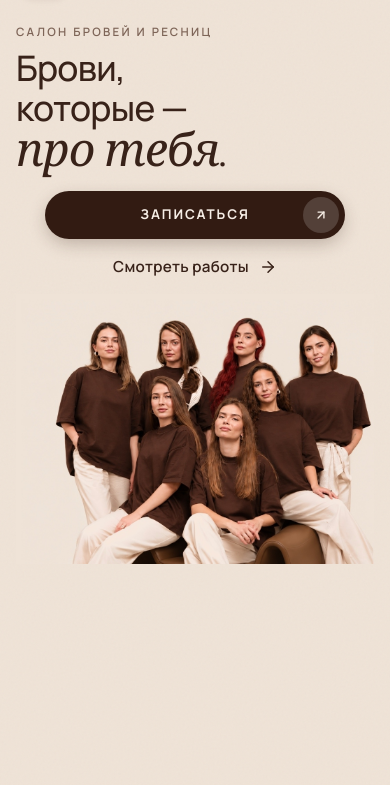
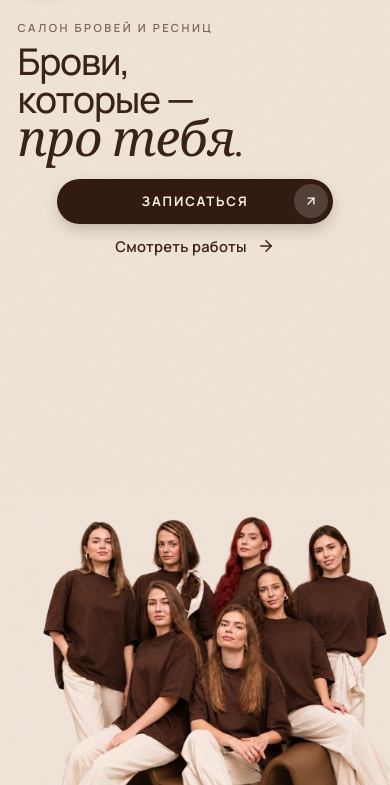
Before and after one commit to movsisiannartem-hash/Brezhnev, a plain HTML site: page index.html in a window 390 px wide. Shown: the part 59-844 px from the top of the page. Drawn offline with nearby package versions, Linux system fonts and the light colour scheme.

Commit message:
style(mobile): refine editorial proportions, headline density, and ground team photo

```diff
--- a/styles.css
+++ b/styles.css
@@ -1141,20 +1141,24 @@ input:focus-visible {
     height: auto;
     min-height: 100vh;
     min-height: 100dvh;
-    align-items: flex-start;
-    padding-top: 74px;
-    padding-bottom: 1.5rem;
+    display: flex;
+    flex-direction: column;
+    justify-content: space-between;
+    padding-top: 70px;
+    padding-bottom: 0;
     overflow-x: hidden;
   }
 
   .hero-layout-wrapper {
+    display: flex;
     flex-direction: column;
-    align-items: flex-start;
-    justify-content: flex-start;
-    padding-left: clamp(1rem, 4vw, 1.5rem);
-    padding-right: clamp(1rem, 4vw, 1.5rem);
-    height: auto;
+    justify-content: space-between;
+    align-items: stretch;
+    flex: 1 1 auto;
     width: 100%;
+    height: 100%;
+    padding-left: clamp(1.1rem, 4.5vw, 1.5rem);
+    padding-right: clamp(1.1rem, 4.5vw, 1.5rem);
     box-sizing: border-box;
   }
 
@@ -1165,31 +1169,38 @@ input:focus-visible {
     margin-bottom: 0;
     padding-top: 0.25rem;
     padding-bottom: 0;
+    flex: 0 0 auto;
   }
 
   .hero-overline-wrapper {
-    margin-bottom: 0.55rem;
+    margin-bottom: 0.45rem;
   }
 
   .hero-overline-text {
-    font-size: 0.72rem;
-    letter-spacing: 0.2em;
+    font-size: 0.7rem;
+    letter-spacing: 0.22em;
   }
 
   .hero-headline {
-    margin-bottom: 1.1rem;
+    margin-bottom: 0.95rem;
   }
 
   .headline-manrope {
-    font-size: clamp(2.2rem, 8.8vw, 3.0rem);
-    line-height: 1.04;
+    font-size: clamp(2.3rem, 9.2vw, 3.1rem);
+    line-height: 0.96;
+    letter-spacing: -0.03em;
     white-space: normal;
   }
 
+  .headline-line-2 {
+    margin-top: 2px;
+  }
+
   .headline-cormorant {
-    font-size: clamp(2.9rem, 11vw, 4.0rem);
-    line-height: 0.95;
-    margin-top: 2px;
+    font-size: clamp(3.1rem, 12vw, 4.2rem);
+    line-height: 0.92;
+    letter-spacing: -0.02em;
+    margin-top: 1px;
     white-space: normal;
   }
 
@@ -1204,7 +1215,7 @@ input:focus-visible {
     flex-direction: column;
     align-items: center;
     justify-content: center;
-    gap: 0.65rem;
+    gap: 0.5rem;
     width: 100%;
     max-width: 100%;
     margin-top: 0;
@@ -1213,22 +1224,22 @@ input:focus-visible {
 
   .btn-primary-pill {
     position: relative;
-    width: min(84%, 310px);
-    min-height: 48px;
+    width: min(78%, 280px);
+    min-height: 45px;
     margin: 0 auto;
-    padding: 12px 44px;
+    padding: 10px 42px;
     display: flex;
     align-items: center;
     justify-content: center;
     border-radius: var(--radius-full);
     background-color: var(--color-btn-primary);
-    box-shadow: 0 6px 18px -2px rgba(50, 27, 18, 0.28);
+    box-shadow: 0 6px 16px -2px rgba(50, 27, 18, 0.26);
     text-decoration: none;
     cursor: pointer;
   }
 
   .btn-pill-text {
-    font-size: 0.84rem;
+    font-size: 0.82rem;
     font-weight: 700;
     letter-spacing: 0.14em;
     color: var(--color-light);
@@ -1239,11 +1250,11 @@ input:focus-visible {
 
   .btn-pill-badge {
     position: absolute;
-    right: 6px;
+    right: 5px;
     top: 50%;
     transform: translateY(-50%);
-    width: 36px;
-    height: 36px;
+    width: 34px;
+    height: 34px;
     border-radius: 50%;
     background: rgba(255, 255, 255, 0.16);
     display: flex;
@@ -1267,21 +1278,24 @@ input:focus-visible {
     display: inline-flex;
     align-items: center;
     justify-content: center;
-    padding: 5px 12px;
-    font-size: 0.95rem;
-    margin-top: 2px;
+    padding: 3px 10px;
+    font-size: 0.92rem;
+    margin-top: 1px;
   }
 
   .hero-visual-col {
-    width: 100%;
+    width: calc(100% + 2 * clamp(1.1rem, 4.5vw, 1.5rem));
+    margin-left: calc(-1 * clamp(1.1rem, 4.5vw, 1.5rem));
+    margin-right: calc(-1 * clamp(1.1rem, 4.5vw, 1.5rem));
     height: auto;
     max-height: none;
     display: flex;
     justify-content: center;
-    align-items: center;
-    margin-top: 0.75rem;
+    align-items: flex-end;
+    margin-top: auto;
     margin-bottom: 0;
     padding: 0;
+    flex: 0 0 auto;
   }
 
   .hero-photo-wrapper {
@@ -1291,7 +1305,7 @@ input:focus-visible {
     margin-bottom: 0;
     display: flex;
     justify-content: center;
-    align-items: center;
+    align-items: flex-end;
   }
 
   .hero-picture {
@@ -1300,7 +1314,7 @@ input:focus-visible {
     max-height: none;
     display: flex;
     justify-content: center;
-    align-items: center;
+    align-items: flex-end;
   }
 
   .hero-team-photo {
@@ -1309,7 +1323,7 @@ input:focus-visible {
     height: auto;
     max-height: none;
     object-fit: contain;
-    object-position: center top;
+    object-position: center bottom;
     display: block;
   }
 
```
